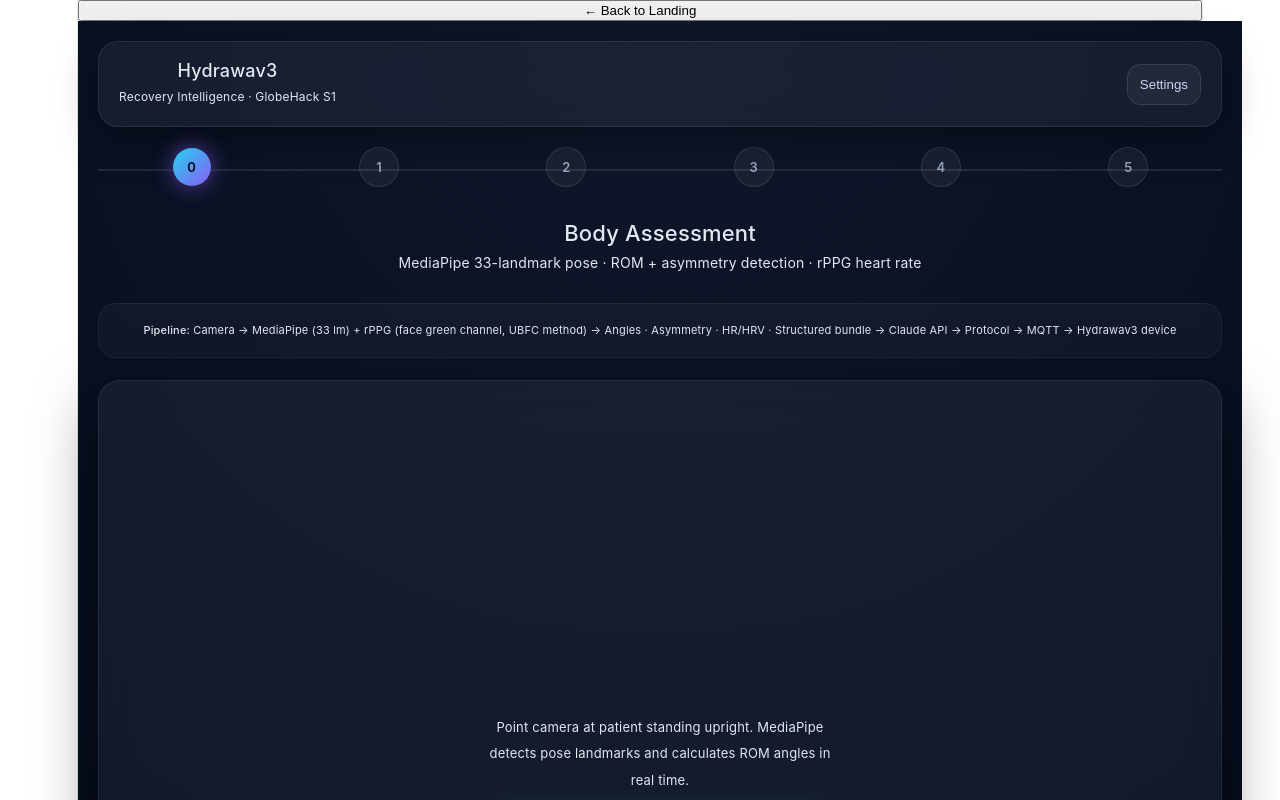
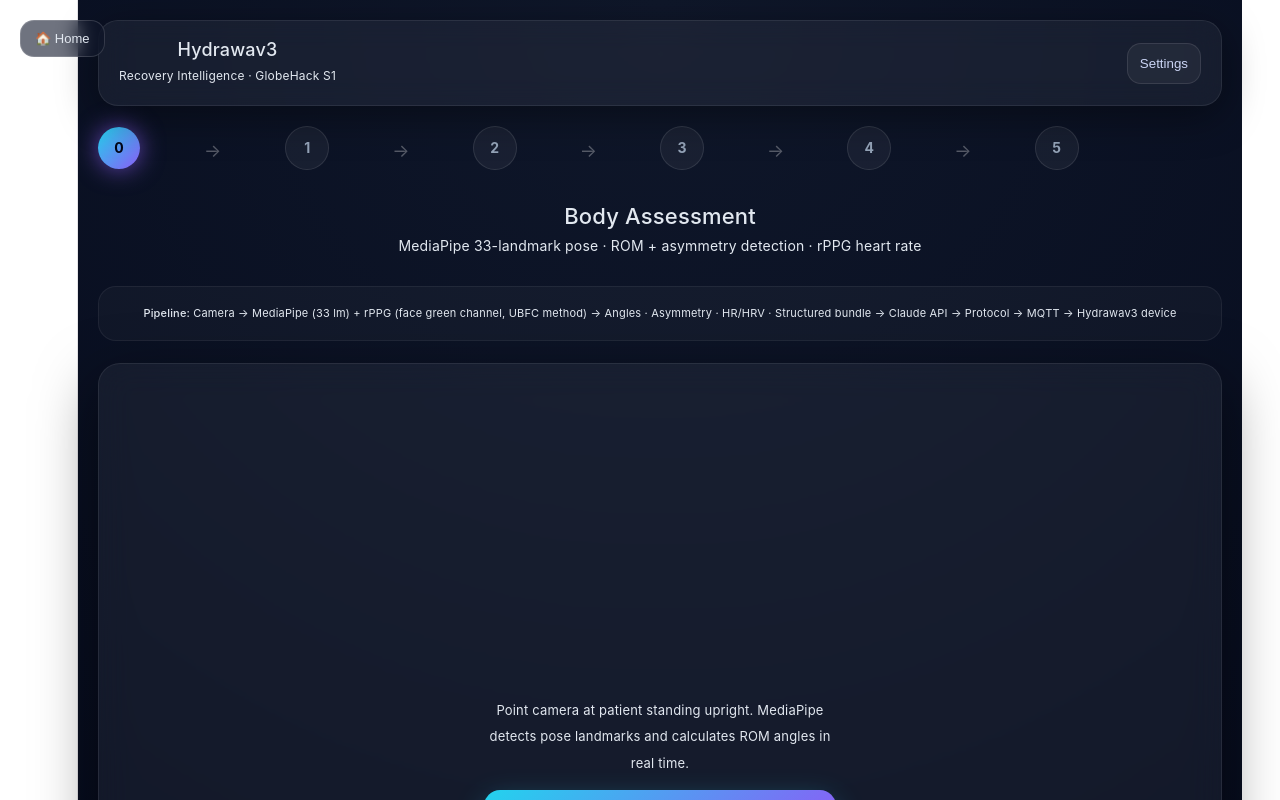
Before and after one commit to AaryaBhatt9/The-Hydra-Heads, a React (Vite) app in the folder Hydra_WebApp/: page / in a window 1280 px wide. Both pictures are taken after a click on the button "Enter Dashboard →". Shown: the top 800 px of the page. Built offline with nearby package versions, Linux system fonts and the light colour scheme.

Commit message:
Dash board updated

```diff
--- a/Hydra_WebApp/src/App.jsx
+++ b/Hydra_WebApp/src/App.jsx
@@ -1352,64 +1352,55 @@
             <input type="password" value={api.elevenLabsKey} placeholder="sk_..." onChange={e=>setApi(c=>({...c,elevenLabsKey:e.target.value}))} style={{width:"100%",boxSizing:"border-box"}}/>
             <div style={{fontSize:11,color:"var(--color-text-secondary)",marginTop:4}}>Get your key at elevenlabs.io → Profile → API Key. Leave blank to disable voice.</div>
           </div>
-          <div style={{fontSize:12,color:"var(--color-text-secondary)",marginTop:8}}>API credentials provided at Saturday 3:30 PM workshop. Leave blank for demo mode.</div>
         </div>
       )}
 
       {/* ── Nav ── */}
+
+
+  {/* Progress line */}
   <div style={{
   display: "flex",
   alignItems: "center",
-  justifyContent: "space-between",
-  marginBottom: "1.5rem",
-  position: "relative"
+  marginBottom: "1.5rem"
 }}>
-
-  {/* Progress line */}
-  <div style={{
-    position: "absolute",
-    top: "50%",
-    left: 0,
-    right: 0,
-    height: 2,
-    background: "rgba(255,255,255,0.1)",
-    transform: "translateY(-50%)",
-    zIndex: 0
-  }} />
 
   {TABS.map((t, i) => {
     const active = screen === t.id;
 
     return (
+      <div key={t.id} style={{
+        display: "flex",
+        alignItems: "center",
+        flex: 1
+      }}>
+
+        {/* STEP */}
         <div
-        key={t.id}
           onClick={() => !t.locked && setScreen(t.id)}
           style={{
-          zIndex: 1,
             display: "flex",
             flexDirection: "column",
             alignItems: "center",
             cursor: t.locked ? "not-allowed" : "pointer",
-          flex: 1,
-          transition: "all 0.3s ease"
+            flexShrink: 0
           }}
         >
-        {/* Circle */}
           <div style={{
-          width: 38,
-          height: 38,
+            width: 42,
+            height: 42,
             borderRadius: "50%",
             display: "flex",
             alignItems: "center",
             justifyContent: "center",
-          fontSize: 13,
-          fontWeight: 600,
+            fontSize: 14,
+            fontWeight: 700,
             color: active ? "#020617" : "#94a3b8",
             background: active
               ? "linear-gradient(135deg,#22d3ee,#8b5cf6)"
               : "rgba(255,255,255,0.05)",
             boxShadow: active
-            ? "0 0 20px rgba(139,92,246,0.6)"
+              ? "0 0 25px rgba(139,92,246,0.7)"
               : "none",
             border: active
               ? "none"
@@ -1419,17 +1410,32 @@
             {i}
           </div>
 
-        {/* Label */}
           <div style={{
             marginTop: 6,
             fontSize: 11,
-          color: active ? "#fff" : "#64748b",
-          fontWeight: active ? 600 : 400,
-          textAlign: "center",
-          transition: "all 0.3s"
+            color: active ? "#fff" : "#64748b"
           }}>
             {t.label.split(" ")[1]}
           </div>
+        </div>
+
+        {/* ARROW ONLY (NO LINE) */}
+        {i < TABS.length - 1 && (
+          <div style={{
+            flex: 1,
+            display: "flex",
+            justifyContent: "center",
+            alignItems: "center"
+          }}>
+            <span style={{
+              fontSize: 18,
+              color: "rgba(255,255,255,0.3)",
+              margin: "0 10px"
+            }}>
+              →
+            </span>
+          </div>
+        )}
       </div>
     );
   })}
@@ -2090,8 +2096,39 @@
     <Landing onEnter={() => setView("app")} />
   ) : (
     <>
-      <button className="back-home-btn" onClick={() => setView("landing")}>
-        ← Back to Landing
+      <button
+  onClick={() => setView("landing")}
+  style={{
+    position: "fixed",
+    top: 20,
+    left: 20,
+    zIndex: 1000,
+    display: "flex",
+    alignItems: "center",
+    gap: 6,
+    padding: "10px 14px",
+    borderRadius: "14px",
+    border: "1px solid rgba(255,255,255,0.15)",
+    background: "rgba(15,23,42,0.6)",
+    backdropFilter: "blur(10px)",
+    color: "#e2e8f0",
+    fontSize: 13,
+    fontWeight: 500,
+    cursor: "pointer",
+    transition: "all 0.25s ease",
+  }}
+  onMouseEnter={(e) => {
+    e.currentTarget.style.background = "linear-gradient(135deg,#22d3ee,#8b5cf6)";
+    e.currentTarget.style.color = "#fff";
+    e.currentTarget.style.boxShadow = "0 0 20px rgba(139,92,246,0.6)";
+  }}
+  onMouseLeave={(e) => {
+    e.currentTarget.style.background = "rgba(15,23,42,0.6)";
+    e.currentTarget.style.color = "#e2e8f0";
+    e.currentTarget.style.boxShadow = "none";
+  }}
+>
+  🏠 Home
 </button>
       <MainApp />
     </>
```
Lines whose indentation alone changed are shown as unchanged.
